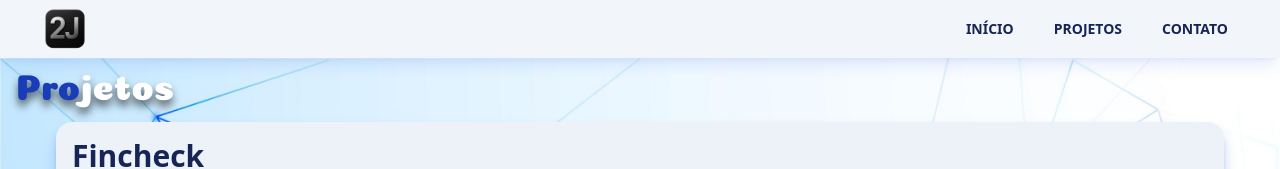
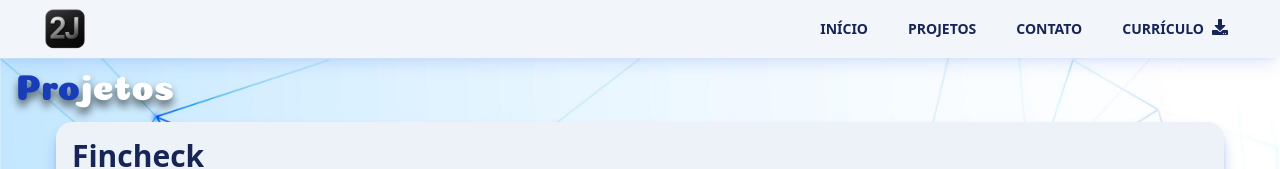
Before and after one commit to 2joliveira/2j-app, a Next.js app: page /projects in a window 1280 px wide. Shown: the top 169 px of the page. Built offline with nearby package versions, Linux system fonts and the light colour scheme.

Commit message:
add pdf to download, create dropdown button nac and adjust header

```diff
--- a/package.json
+++ b/package.json
@@ -10,6 +10,7 @@
   },
   "dependencies": {
     "@hookform/resolvers": "^5.2.2",
+    "@radix-ui/react-dropdown-menu": "^2.1.16",
     "@react-email/render": "^1.3.2",
     "classnames": "^2.5.1",
     "embla-carousel-autoplay": "^8.6.0",
--- a/src/app/layout.tsx
+++ b/src/app/layout.tsx
@@ -1,10 +1,8 @@
+import { Metadata } from "next";
+import { Toaster } from "react-hot-toast";
+import { HeaderMain } from "@/components/headerMain";
+
 import "./globals.css";
-
-import { Metadata } from "next";
-import Image from "next/image";
-import logo from "@/assets/logo.png";
-import { NavButtons } from "@/components/navButtons";
-import { Toaster } from "react-hot-toast";
 
 export const metadata: Metadata = {
   title: "Jefferson Oliveira",
@@ -18,11 +16,7 @@ export default function RootLayout({
   return (
     <html lang="en" className="h-full">
       <body cz-shortcut-listen="true" className="h-full flex flex-col">
-        <header className="flex z-20 w-full items-center justify-between px-4 xl:px-10 py-1 bg-[#F2F5FA] shadow-lg shadow-blue-700/10">
-          <Image src={logo} alt="logo" width={50} height={50} />
-
-          <NavButtons />
-        </header>
+        <HeaderMain />
 
         <main className="flex flex-1 bg-[url(/bg-projects.jpg)] bg-cover bg-no-repeat">
           {children}
--- /dev/null
+++ b/src/components/dialogButtons.tsx
@@ -0,0 +1,45 @@
+import * as React from "react";
+import * as DropdownMenu from "@radix-ui/react-dropdown-menu";
+import { GiHamburgerMenu } from "react-icons/gi";
+import { ButtonLink } from "./buttonLink";
+import { FaDownload } from "react-icons/fa";
+
+export function DialogButtons() {
+  return (
+    <DropdownMenu.Root>
+      <DropdownMenu.Trigger asChild>
+        <button className="flex items-center justify-center cursor-pointer transition rounded gap-2 text-sm font-semibold text-blue-950 hover:text-blue-900 hover:bg-blue-50 hover:shadow-[0_0_10px_rgba(59,130,246,0.3)]">
+          <GiHamburgerMenu className="w-7 h-7" />
+        </button>
+      </DropdownMenu.Trigger>
+
+      <DropdownMenu.Portal>
+        <DropdownMenu.Content
+          className="min-w-[220px] rounded-md bg-white p-4 space-y-4 mr-5 outline-none shadow-[0px_10px_38px_-10px_rgba(22,_23,_24,_0.35),_0px_10px_20px_-15px_rgba(22,_23,_24,_0.2)] will-change-[opacity,transform] data-[side=bottom]:animate-slideUpAndFade data-[side=left]:animate-slideRightAndFade data-[side=right]:animate-slideLeftAndFade data-[side=top]:animate-slideDownAndFade z-50"
+          sideOffset={5}
+        >
+          <DropdownMenu.Item className="outline-none">
+            <ButtonLink href="/contact">CONTATO</ButtonLink>
+          </DropdownMenu.Item>
+
+          <DropdownMenu.Item className="outline-none">
+            <ButtonLink href="/projects">PROJETOS</ButtonLink>
+          </DropdownMenu.Item>
+
+          <DropdownMenu.Item className="outline-none">
+            <ButtonLink href="/">INÍCIO</ButtonLink>
+          </DropdownMenu.Item>
+
+          <DropdownMenu.Item className="outline-none">
+            <ButtonLink href="/curriculum/curriculo.pdf" download>
+              <div className="flex gap-2">
+                <p>CURRÍCULO</p>
+                <FaDownload className="w-4 h-4" />
+              </div>
+            </ButtonLink>
+          </DropdownMenu.Item>
+        </DropdownMenu.Content>
+      </DropdownMenu.Portal>
+    </DropdownMenu.Root>
+  );
+}
--- /dev/null
+++ b/src/components/headerMain.tsx
@@ -0,0 +1,37 @@
+"use client";
+
+import { useEffect, useRef, useState } from "react";
+import Image from "next/image";
+import logo from "@/assets/logo.png";
+import { NavButtons } from "@/components/navButtons";
+import { DialogButtons } from "./dialogButtons";
+
+export function HeaderMain() {
+  const divRef = useRef<HTMLDivElement>(null);
+  const [width, setWidth] = useState(0);
+
+  useEffect(() => {
+    const element = divRef.current;
+    if (!element) return;
+
+    const observer = new ResizeObserver((entries) => {
+      for (const entry of entries) {
+        setWidth(entry.contentRect.width);
+      }
+    });
+
+    observer.observe(element);
+    return () => observer.disconnect();
+  }, []);
+
+  return (
+    <header
+      ref={divRef}
+      className="flex z-20 w-full items-center justify-between px-4 xl:px-10 py-1 bg-[#F2F5FA] shadow-lg shadow-blue-700/10"
+    >
+      <Image src={logo} alt="logo" width={50} height={50} />
+
+      {width > 550 ? <NavButtons /> : <DialogButtons />}
+    </header>
+  );
+}
--- a/src/components/navButtons.tsx
+++ b/src/components/navButtons.tsx
@@ -1,12 +1,20 @@
+import { FaDownload } from "react-icons/fa";
 import { ButtonLink } from "./buttonLink";
 
 export function NavButtons() {
+
+
   return (
     <nav className="flex gap-2 lg:gap-4">
       <ButtonLink href="/">INÍCIO</ButtonLink>
-      {/* <button>EXPERIÊNCIAS</button> */}
       <ButtonLink href="/projects">PROJETOS</ButtonLink>
       <ButtonLink href="/contact">CONTATO</ButtonLink>
+      <ButtonLink href="/curriculum/curriculo.pdf" download>
+        <div className="flex gap-2">
+          <p>CURRÍCULO</p>
+          <FaDownload className="w-4 h-4" />
+        </div>
+      </ButtonLink>
     </nav>
   );
 }
```
Also changed, not shown: 2 other files (tests, documents, lock files or other folders).
